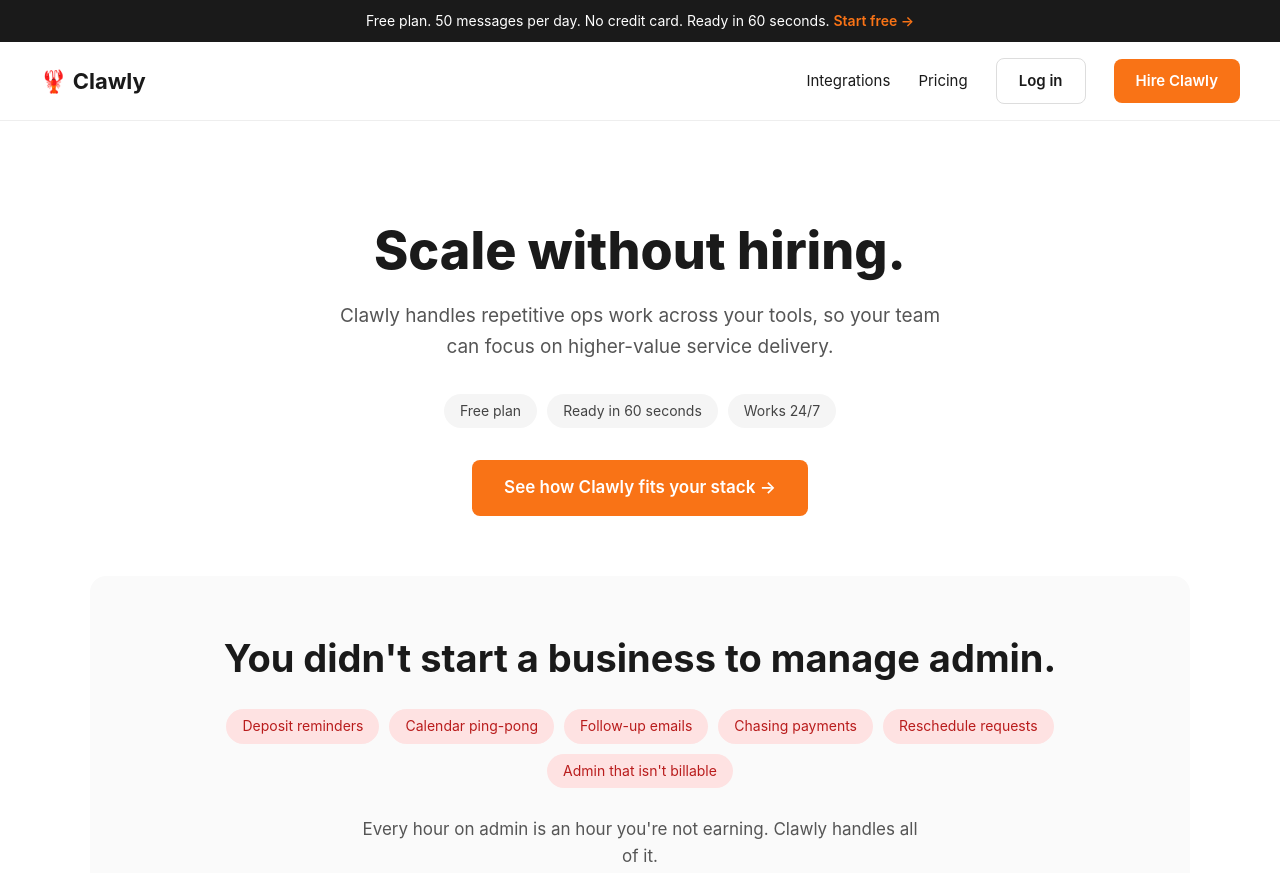
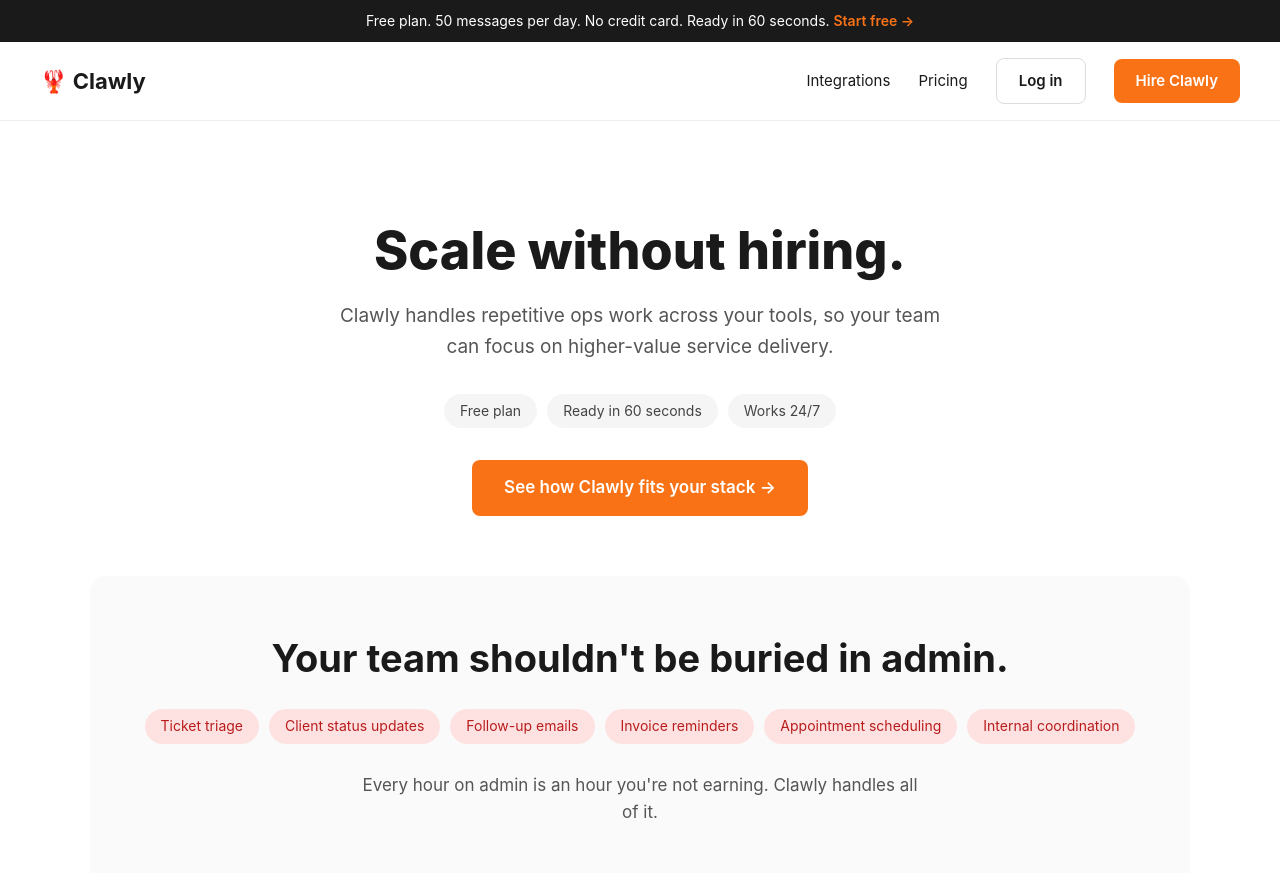
Before and after one commit to jessicaweitzman-a11y/getclalwy-v3, a plain HTML site: page index.html in a window 1280 px wide. Shown: the top 873 px of the page. Drawn offline with Linux system fonts and the light colour scheme.

Commit message:
Update fold heading and pills

```diff
--- a/index.html
+++ b/index.html
@@ -144,14 +144,14 @@
 
   <!-- Pain Points -->
   <div class="pain text-center">
-    <h2>You didn't start a business to manage admin.</h2>
+    <h2>Your team shouldn't be buried in admin.</h2>
     <div class="pain-tags">
-      <span>Deposit reminders</span>
-      <span>Calendar ping-pong</span>
+      <span>Ticket triage</span>
+      <span>Client status updates</span>
       <span>Follow-up emails</span>
-      <span>Chasing payments</span>
-      <span>Reschedule requests</span>
-      <span>Admin that isn't billable</span>
+      <span>Invoice reminders</span>
+      <span>Appointment scheduling</span>
+      <span>Internal coordination</span>
     </div>
     <p class="pain-bottom">Every hour on admin is an hour you're not earning. Clawly handles all of it.</p>
   </div>
```
